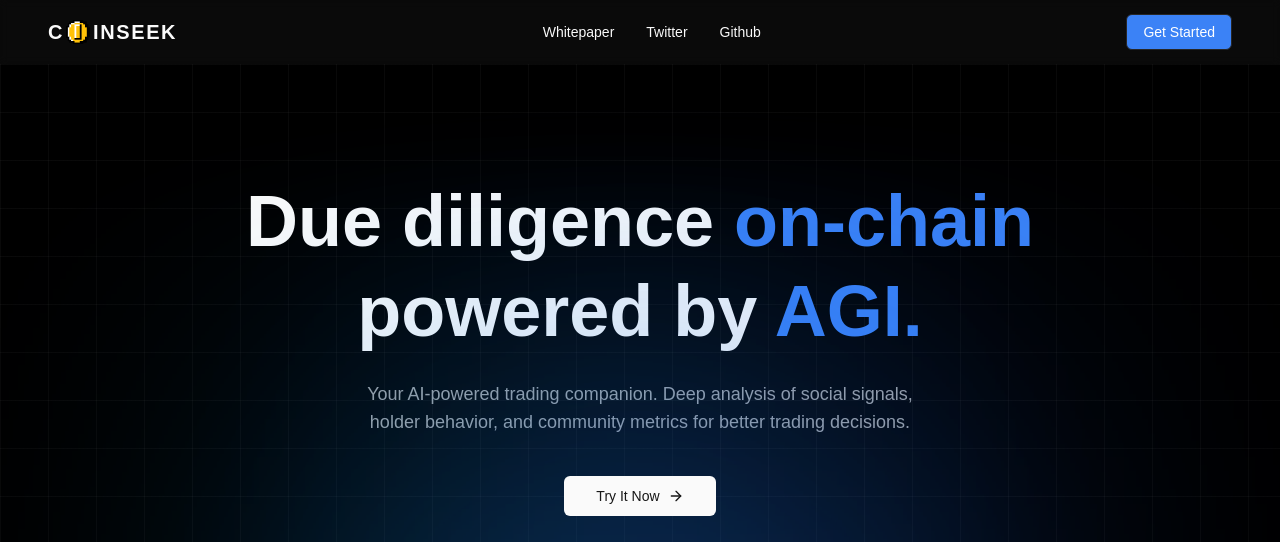
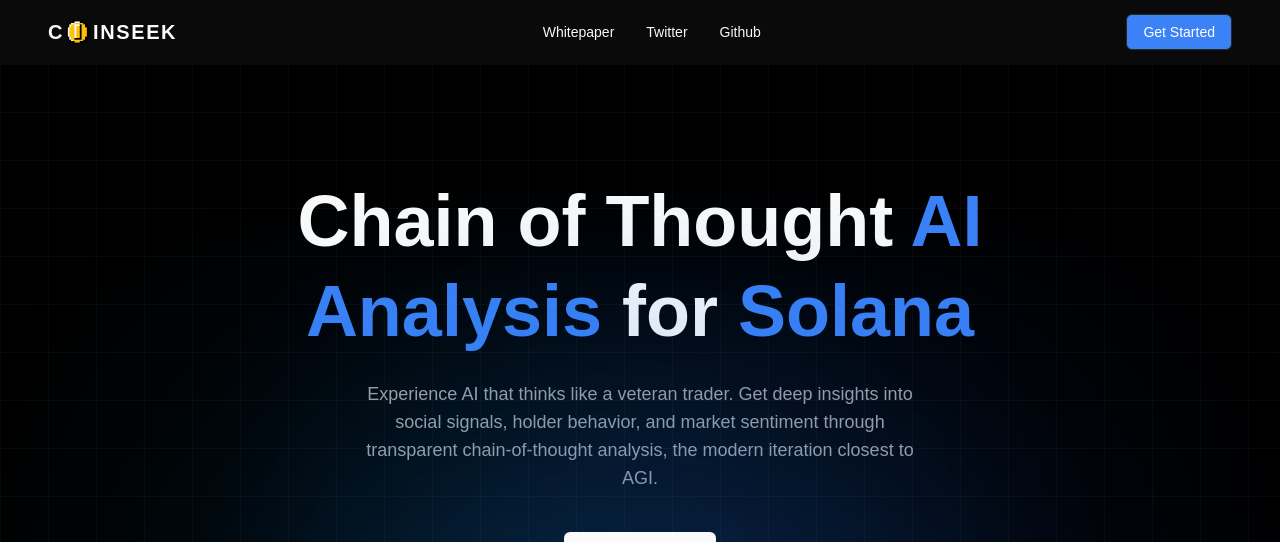
Before and after one commit to sgAIqO0psl51xk/coinseek, a Next.js app in the folder frontend/: page / in a window 1280 px wide. Shown: the top 542 px of the page. Built offline with nearby package versions, Linux system fonts and the light colour scheme.

Commit message:
ui fixes

```diff
--- a/frontend/src/app/cot/page.tsx
+++ b/frontend/src/app/cot/page.tsx
@@ -22,7 +22,6 @@
 
 // Add this helper function to parse the analysis text
 
-
 export default function AnalyzePage() {
   const [contractAddress, setContractAddress] = useState("");
   const [ticker, setTicker] = useState("");
@@ -43,8 +42,8 @@
   useEffect(() => {
     if (!isAnalyzing) return;
 
-    // Set up stage progression
-    const stageIntervals = [1000, 2000, 3000, 4000]; // Timing for each stage
+    // Increased intervals for more realistic timing (in milliseconds)
+    const stageIntervals = [3000, 6000, 9000, 12000]; // Each stage now takes 3 seconds
     let timeouts: NodeJS.Timeout[] = [];
 
     stageIntervals.forEach((delay, index) => {
@@ -249,6 +248,18 @@
               <div className="max-w-7xl mx-auto space-y-8">
                 <div className="grid grid-cols-1 md:grid-cols-2 gap-6">
                   <MagicCard>
+                    <div className="p-6 space-y-4">
+                      <h2 className="text-2xl font-semibold">
+                        Chain of Thought
+                      </h2>
+                      <div className="prose prose-invert max-w-none">
+                        <ReactMarkdown className="whitespace-pre-wrap font-mono font-light text-gray-300 text-sm">
+                          {reasoning}
+                        </ReactMarkdown>
+                      </div>
+                    </div>
+                  </MagicCard>
+                  <MagicCard>
                     <div className="p-6 space-y-6">
                       <h2 className="text-2xl font-semibold">Result</h2>
                       {error && (
@@ -257,21 +268,8 @@
                         </Card>
                       )}
                       <div className="prose prose-invert max-w-none ">
-                        <ReactMarkdown className="text-md">
+                        <ReactMarkdown className="whitespace-pre-wrap font-mono text-sm leading-relaxed">
                           {analysis}
-                        </ReactMarkdown>
-                      </div>
-                    </div>
-                  </MagicCard>
-
-                  <MagicCard>
-                    <div className="p-6 space-y-4">
-                      <h2 className="text-2xl font-semibold">
-                        Chain of Thought
-                      </h2>
-                      <div className="prose prose-invert max-w-none">
-                        <ReactMarkdown className="italic font-light text-gray-300 text-sm">
-                          {reasoning}
                         </ReactMarkdown>
                       </div>
                     </div>
--- a/frontend/src/components/hero.tsx
+++ b/frontend/src/components/hero.tsx
@@ -30,16 +30,16 @@
         <div className="flex flex-col items-center justify-center text-center gap-y-4 bg-background/0">
           <Container delay={0.15}>
             <h1 className="text-4xl md:text-4xl lg:text-7xl font-bold text-center !leading-tight max-w-4xl mx-auto">
-              Due diligence {"\n"}
-              <span className="text-blue-500">on-chain</span> powered by{" "}
-              <span className="text-blue-500">AGI.</span>
+              Chain of Thought {"\n"}
+              <span className="text-blue-500">AI Analysis</span> for{" "}
+              <span className="text-blue-500">Solana</span>
             </h1>
           </Container>
           <Container delay={0.2}>
             <p className="max-w-xl mx-auto mt-2 text-base lg:text-lg text-center text-muted-foreground">
-              Your AI-powered trading companion. Deep analysis of social
-              signals, holder behavior, and community metrics for better trading
-              decisions.
+              Experience AI that thinks like a veteran trader. Get deep insights into
+              social signals, holder behavior, and market sentiment through transparent
+              chain-of-thought analysis, the modern iteration closest to AGI.
             </p>
           </Container>
           <Container delay={0.25} className="z-20">
```
Also changed, not shown: 1 other file (tests, documents, lock files or other folders).
